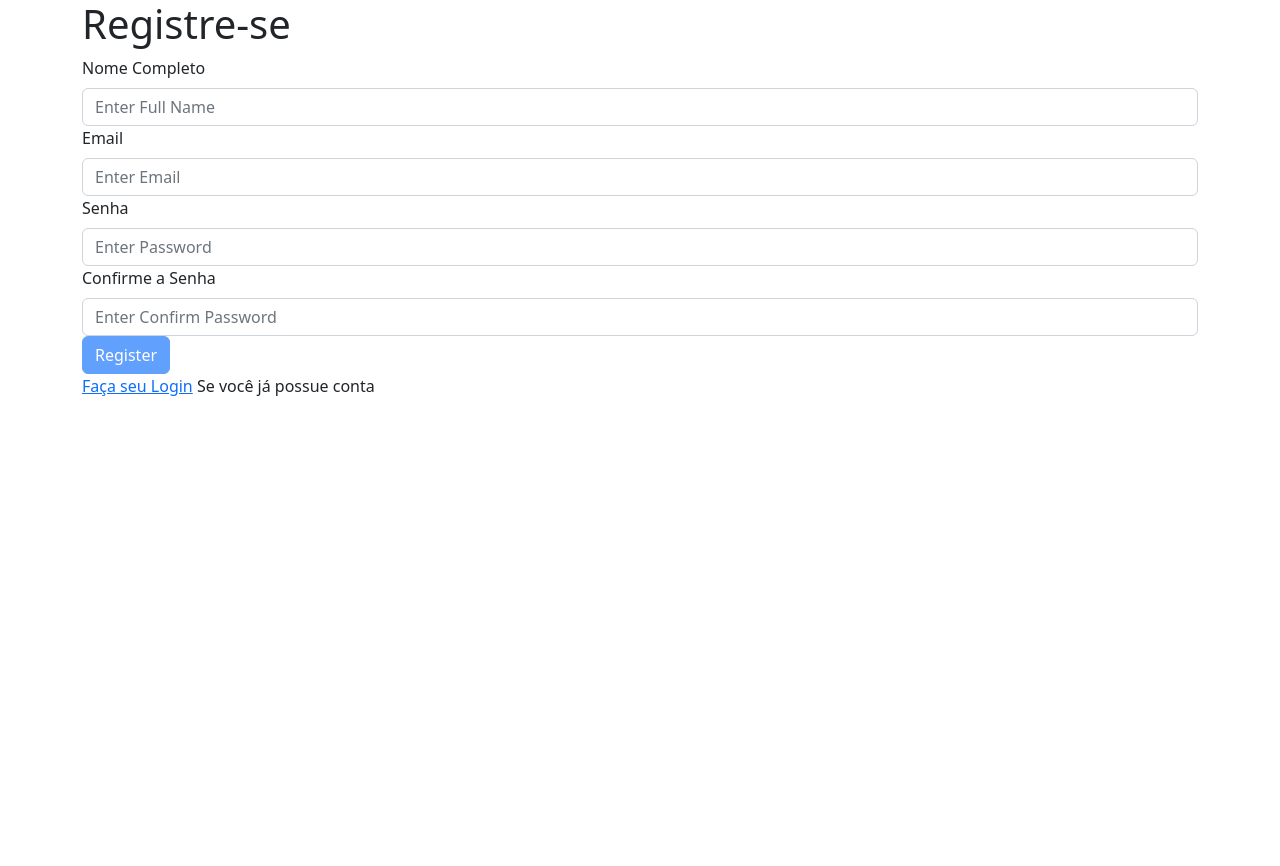
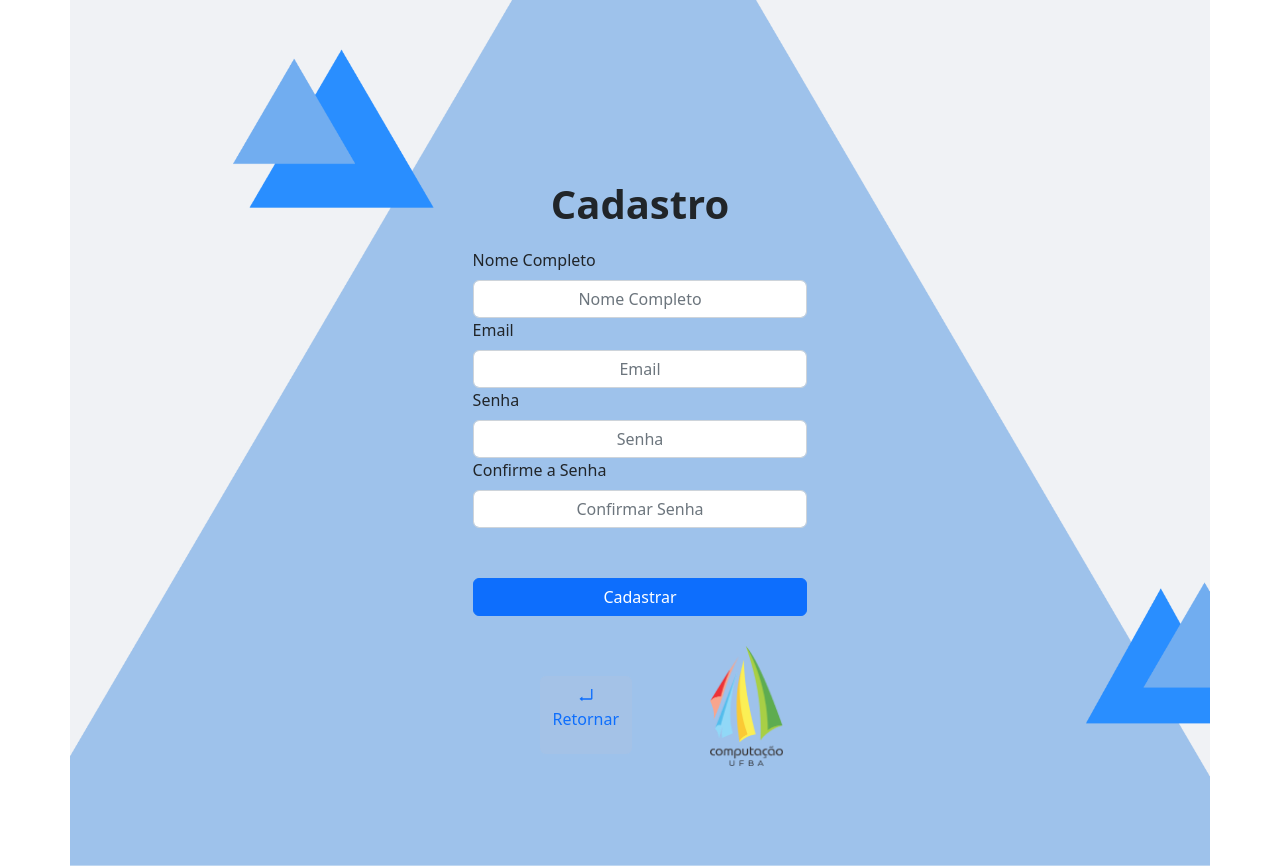
Before and after one commit to Sistemas-Gerenciamento-Projetos/siswebgp-frontend, a React (Create React App) app: page /register in a window 1280 px wide. Before the commit the page ends 800 px from the top, so only its background shows below. Built offline with nearby package versions, Linux system fonts and the light colour scheme.

Commit message:
cadastro de usuário frontend

```diff
--- a/package.json
+++ b/package.json
@@ -4,6 +4,7 @@
   "private": true,
   "dependencies": {
     "@ant-design/icons": "^5.0.1",
+    "@fortawesome/free-solid-svg-icons": "^6.4.0",
     "@testing-library/jest-dom": "^5.16.5",
     "@testing-library/react": "^13.4.0",
     "@testing-library/user-event": "^13.5.0",
--- a/src/routes/authentication/login/login.jsx
+++ b/src/routes/authentication/login/login.jsx
@@ -4,6 +4,8 @@ import { Link } from 'react-router-dom'
 import CapaCienciaImg from '../../../assets/capa-ciencia-da-computacao.jpeg'
 import CompUfba from '../../../assets/qmgqqq5s.png'
 import './login.scss'
+import { LockOutlined, UserOutlined } from '@ant-design/icons'
+
 
 
 
@@ -12,7 +14,7 @@ function Login() {
   return (
     <Container className='container-login'>
       <Row>
-        <Col className='col-left' sm={3}>
+        <Col className='col-left' sm={3} >
           {/* <img src={CapaCienciaImg} alt='ciencia da computacao' /> */}
         </Col>
 
@@ -22,22 +24,23 @@ function Login() {
             <Col s={6}>
               <h2>Login</h2>
               <Form className='form-login'>
-                <Form.Group controlId='email'>
-                  <Form.Control type='email' placeholder='Email'/>
+                <Form.Group controlId='email' >
+                  <Form.Label>Email</Form.Label>
+                  <Form.Control type='email' placeholder='Email' className='email-placeholder' />
                 </Form.Group>
 
-                <Form.Group controlId='password'>
+                <Form.Group className='senha' controlId='password' >
                   <Form.Label>Senha</Form.Label>
-                  <Form.Control type='password' placeholder='Senha'/>
+                  <Form.Control type='password' placeholder='Senha' className='place-holder-text'/>
                 </Form.Group>
 
                 <div className="d-grid">
                   <Button className='mt-3' type='submit'  variant='primary' >
-                  Entrar
+                  Entrar  <faBeer/>
                 </Button>
                 </div>
+                <Col className='cadastre-esqueci-senha'>
 
-                <Col className='cadastre-esqueci-senha'>
                   <Link className='register'to='/register/'>Cadastre-se</Link>
                   <Link className= 'esqueci' to='#'>Esqueci a Senha</Link>
                 </Col>
--- a/src/routes/authentication/login/login.scss
+++ b/src/routes/authentication/login/login.scss
@@ -12,6 +12,7 @@
 .col-center{
   background-color: rgb(240, 242, 246);
   height: auto;
+
   h1 {
     margin-top: 150px;
       color: rgb(34, 131, 255);
@@ -25,19 +26,41 @@
     }
 
     .row-form-login {
-      margin-left: 70px;
+      margin-left: 50px;
 
       .form-login{
+        margin-top: 50px;
 
-        .cadastre-esqueci-senha{
+        .senha {
+          margin-top: 20px;
+        }
+
+        .email-placeholder{
+          text-align: center;
+        }
+
+        .d-grid{
+          margin-top: 30px;
+
+        }
+
+        .place-holder-text {
+          text-align: center;
+          // background-color: red;
+        }
+
+        .cadastre-esqueci-senha {
+
           margin-top: 10%;
           margin-bottom: 30%;
           text-align: center;
-          .register{
+
+          .register {
             text-decoration: none;
             margin-right: 15%;
           }
-          .esqueci{
+
+          .esqueci {
             text-decoration: none;
             margin-left: auto;
           }
--- a/src/routes/authentication/register/register.jsx
+++ b/src/routes/authentication/register/register.jsx
@@ -1,7 +1,10 @@
 import React, { useState, useEffect } from 'react'
 import { Container, Row, Col, Form, Button, Alert } from 'react-bootstrap'
 import {Link} from 'react-router-dom'
-// import {checkPasswordComplexity} from '../../utilities/index'
+import './register.scss'
+
+
+import { EnterOutlined} from '@ant-design/icons'
 
 const Registration = () =>{
 
@@ -24,15 +27,14 @@ const Registration = () =>{
 
 
   return (
-    <Container>
+    <Container className='cadastro-container'>
       <Row>
         <Col>
-        <h1>Registre-se</h1>
-        <Form>
-
+        <Form className='form-cadastro'>
+          <h1>Cadastro</h1>
           <Form.Group controlId='name'>
             <Form.Label>Nome Completo</Form.Label>
-            <Form.Control type='name' placeholder= 'Enter Full Name'
+            <Form.Control type='name' placeholder= 'Nome Completo' className='place-holder-text'
               value={name}
               onChange={e=> setName(e.target.value)}
             />
@@ -40,7 +42,7 @@ const Registration = () =>{
 
           <Form.Group controlId='email'>
             <Form.Label>Email</Form.Label>
-            <Form.Control type='email' placeholder= 'Enter Email'
+            <Form.Control type='email' placeholder= 'Email' className='place-holder-text'
               value={email}
               onChange={e=> setEmail(e.target.value)}
             />
@@ -48,7 +50,7 @@ const Registration = () =>{
 
           <Form.Group controlId='Password'>
             <Form.Label>Senha</Form.Label>
-            <Form.Control type='password' placeholder= 'Enter Password'
+            <Form.Control type='password' placeholder= 'Senha' className='place-holder-text'
               value={password}
               onChange={e=> setPassword(e.target.value)}
             />
@@ -56,7 +58,7 @@ const Registration = () =>{
 
           <Form.Group controlId='ConfirmPassword'>
             <Form.Label>Confirme a Senha</Form.Label>
-            <Form.Control type='password' placeholder= 'Enter Confirm Password'
+            <Form.Control type='password' placeholder= 'Confirmar Senha' className='place-holder-text'
               value={confirmPassword}
               onChange={e=> setConfirmPassword(e.target.value)}
             />
@@ -71,13 +73,25 @@ const Registration = () =>{
                 }
                 else <div></div>
                 })}/>)} */}
-          <Button type='submit' variant= 'primary' disabled={!registerButtonEnabled}>Register</Button>
+
+
+
+
+          <div className="d-grid">
+           <Button type='submit' variant= 'primary' disabled={false}>Cadastrar</Button>
+          </div>
+          <Col>
+          <Row className='retornar'>
+            <Col className=''><Button className='btn-retornar btn btn-link'><EnterOutlined className='icon-enter'  /><p>Retornar </p> </Button> </Col>
+            <Col className='comp-image' />
+          </Row>
+      </Col>
         </Form>
+
+
         </Col>
       </Row>
-      <Col>
-        <Link to= "login"> Faça seu Login</Link> Se você já possue conta
-      </Col>
+
 
     </Container>
   )
--- /dev/null
+++ b/src/routes/authentication/register/register.scss
@@ -0,0 +1,62 @@
+
+.cadastro-container{
+  background-image: url('../../../assets/cadastro-usuario-bg.png');
+  background-size: cover;
+  background-position: center;
+  height: auto;
+
+}
+
+.form-cadastro{
+
+  margin-top: 180px;
+  h1{
+    text-align: center;
+    font-weight: 800;
+    margin-bottom: 20px;
+  }
+  margin-left: 35%;
+  margin-right: 35%;
+  // background-color: red9
+
+  .place-holder-text{
+    text-align: center;
+  }
+
+    .d-grid{
+      // background-color: red;
+      margin-top: 50px;
+      // margin-bottom: 200px;
+    }
+    .retornar{
+      padding-left: 20%;
+      margin-top: 30px;
+      margin-bottom: 100px;
+      .comp-image{
+        background-image: url(../../../assets/qmgqqq5s.png);
+        background-size: cover;
+        background-size: contain;
+        background-repeat: no-repeat;
+        background-position: center;
+        height: 120px;
+        width: auto;
+      }
+      .enter-icon{
+        // font-size:10px;
+        // font-weight: 900;
+        // background-color: red;
+      }
+
+      .btn-retornar{
+        margin-top: 30px;
+        font-size: 1rem;
+        background-color:rgb(164, 194, 231);
+        text-decoration: none;
+
+        .enter-icon{
+          font-size: large;
+        }
+
+      }
+    }
+}
```
Also changed, not shown: src/Assets/cadastro-usuario-bg.png (added), 1 other file (tests, documents, lock files or other folders).
